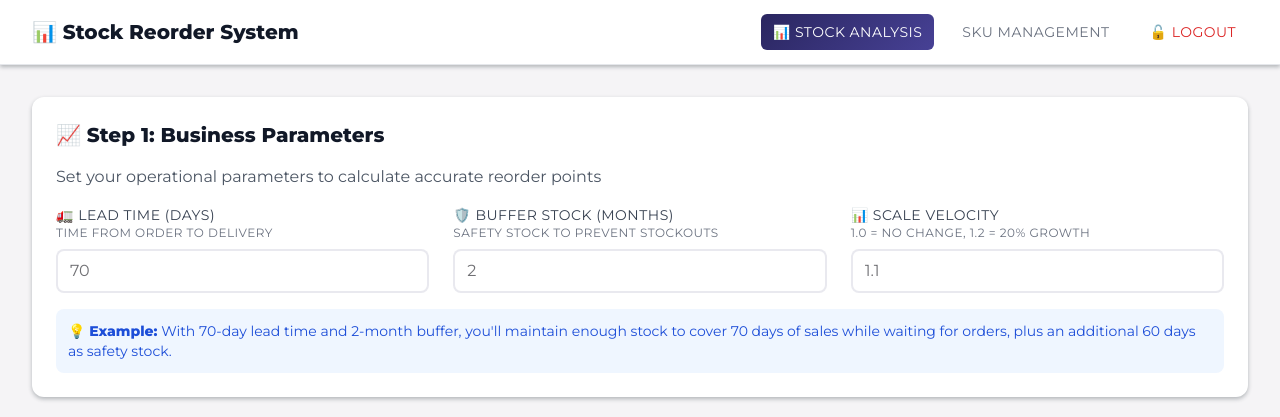
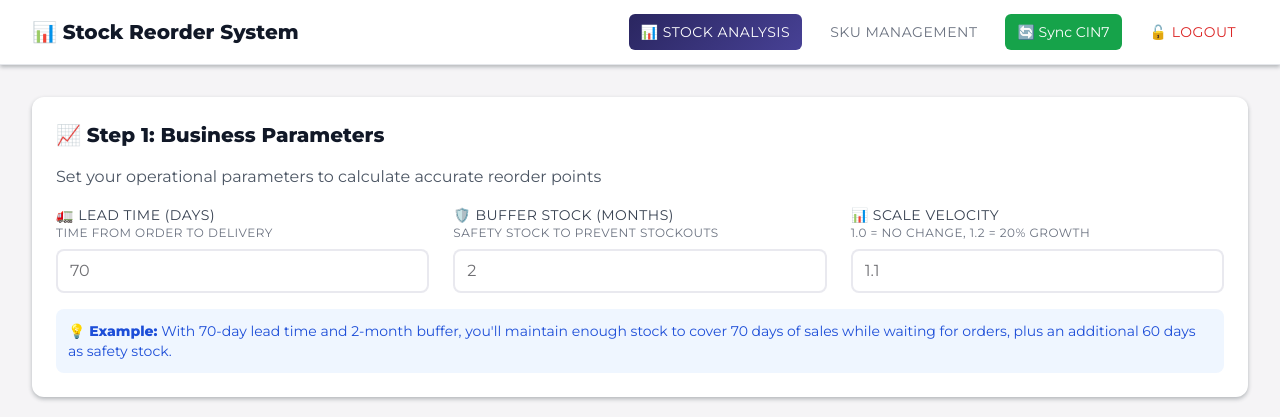
Before and after one commit to dintyo/cin7helpstock, a Flask app: template templates/enhanced_reorder_dashboard.html in a window 1280 px wide. Shown: the top 417 px of the page. Run offline with Flask 3, Linux system fonts and the light colour scheme; the template is opened without the code that fills it, so the values that code supplies are empty; some libraries are stand-ins or nearby versions.

Commit message:
Add core SKU filtering and Sync CIN7 button
SKU Filtering:
- Restrict default display to core families only
- OBMT*, OB-ORG-*, OB-ESS-*, OB-MAX-*, OBP
- SKU management still allows custom additions

Sync CIN7 Button:
- Added green 'Sync CIN7' button to navigation
- Syncs stock levels from CIN7
- Syncs orders from last 3 days
- Shows toast notifications for success/error
- Loading state while syncing
- New endpoint: /api/sync/quick

```diff
--- a/templates/enhanced_reorder_dashboard.html
+++ b/templates/enhanced_reorder_dashboard.html
@@ -184,6 +184,9 @@
                 <div class="flex items-center space-x-4">
                     <a href="/reorder" class="bg-blue-600 text-white px-3 py-2 rounded-md text-sm font-medium">📊 Stock Analysis</a>
                     <a href="/sku-management" class="text-gray-500 hover:text-gray-700 px-3 py-2 rounded-md text-sm font-medium">SKU Management</a>
+                    <button onclick="syncCIN7()" id="sync-btn" class="bg-green-600 hover:bg-green-700 text-white px-3 py-2 rounded-md text-sm font-medium transition-colors">
+                        <span id="sync-btn-text">🔄 Sync CIN7</span>
+                    </button>
                     <a href="/logout" class="text-red-600 hover:text-red-800 px-3 py-2 rounded-md text-sm font-medium">🔓 Logout</a>
                 </div>
             </div>
@@ -191,6 +194,22 @@
     </nav>
 
     <div class="max-w-7xl mx-auto px-4 sm:px-6 lg:px-8 py-8">
+        <!-- Sync Toast Notification -->
+        <div id="sync-toast" class="hidden fixed top-20 right-4 z-50 bg-white shadow-lg rounded-lg p-4 border-l-4 max-w-md">
+            <div class="flex items-start">
+                <span id="sync-toast-icon" class="text-2xl mr-3"></span>
+                <div class="flex-1">
+                    <p id="sync-toast-title" class="font-bold text-sm"></p>
+                    <p id="sync-toast-message" class="text-xs text-gray-600 mt-1"></p>
+                </div>
+                <button onclick="closeToast()" class="text-gray-400 hover:text-gray-600 ml-4">
+                    <svg class="w-4 h-4" fill="currentColor" viewBox="0 0 20 20">
+                        <path fill-rule="evenodd" d="M4.293 4.293a1 1 0 011.414 0L10 8.586l4.293-4.293a1 1 0 111.414 1.414L11.414 10l4.293 4.293a1 1 0 01-1.414 1.414L10 11.414l-4.293 4.293a1 1 0 01-1.414-1.414L8.586 10 4.293 5.707a1 1 0 010-1.414z" clip-rule="evenodd"></path>
+                    </svg>
+                </button>
+            </div>
+        </div>
+
         <!-- Alert Banner -->
         <div id="alert-banner" class="hidden mb-6 p-4 rounded-lg">
             <div class="flex items-center">
@@ -1185,6 +1204,93 @@
             }
         };
 
+        // ========================================================================
+        // SYNC CIN7 FUNCTIONS
+        // ========================================================================
+
+        function showToast(title, message, type = 'success') {
+            const toast = document.getElementById('sync-toast');
+            const icon = document.getElementById('sync-toast-icon');
+            const toastTitle = document.getElementById('sync-toast-title');
+            const toastMessage = document.getElementById('sync-toast-message');
+
+            // Set colors and icon based on type
+            if (type === 'success') {
+                toast.className = 'fixed top-20 right-4 z-50 bg-white shadow-lg rounded-lg p-4 border-l-4 border-green-500 max-w-md';
+                icon.textContent = '✅';
+                toastTitle.className = 'font-bold text-sm text-green-800';
+            } else if (type === 'error') {
+                toast.className = 'fixed top-20 right-4 z-50 bg-white shadow-lg rounded-lg p-4 border-l-4 border-red-500 max-w-md';
+                icon.textContent = '❌';
+                toastTitle.className = 'font-bold text-sm text-red-800';
+            } else if (type === 'info') {
+                toast.className = 'fixed top-20 right-4 z-50 bg-white shadow-lg rounded-lg p-4 border-l-4 border-blue-500 max-w-md';
+                icon.textContent = '🔄';
+                toastTitle.className = 'font-bold text-sm text-blue-800';
+            }
+
+            toastTitle.textContent = title;
+            toastMessage.textContent = message;
+            toast.classList.remove('hidden');
+
+            // Auto-hide after 5 seconds
+            setTimeout(() => {
+                closeToast();
+            }, 5000);
+        }
+
+        function closeToast() {
+            document.getElementById('sync-toast').classList.add('hidden');
+        }
+
+        async function syncCIN7() {
+            const btn = document.getElementById('sync-btn');
+            const btnText = document.getElementById('sync-btn-text');
+            const originalText = btnText.textContent;
+
+            // Disable button and show loading state
+            btn.disabled = true;
+            btn.classList.add('opacity-50', 'cursor-not-allowed');
+            btnText.textContent = '🔄 Syncing...';
+
+            showToast('Syncing...', 'Fetching stock levels and orders from CIN7. This may take a minute.', 'info');
+
+            try {
+                const response = await fetch('/api/sync/quick');
+                const data = await response.json();
+
+                if (data.success) {
+                    // Success!
+                    showToast(
+                        'Sync Complete!',
+                        data.message || 'Successfully synced stock and orders from CIN7.',
+                        'success'
+                    );
+                    console.log('Sync results:', data);
+                } else {
+                    // Error
+                    showToast(
+                        'Sync Failed',
+                        data.error || 'Failed to sync with CIN7. Please try again.',
+                        'error'
+                    );
+                    console.error('Sync error:', data);
+                }
+            } catch (error) {
+                console.error('Sync request failed:', error);
+                showToast(
+                    'Sync Failed',
+                    'Network error. Please check your connection and try again.',
+                    'error'
+                );
+            } finally {
+                // Re-enable button
+                btn.disabled = false;
+                btn.classList.remove('opacity-50', 'cursor-not-allowed');
+                btnText.textContent = originalText;
+            }
+        }
+
     </script>
 </body>
 </html>
```
Also changed, not shown: unified_stock_app.py (+69 -3 lines).
